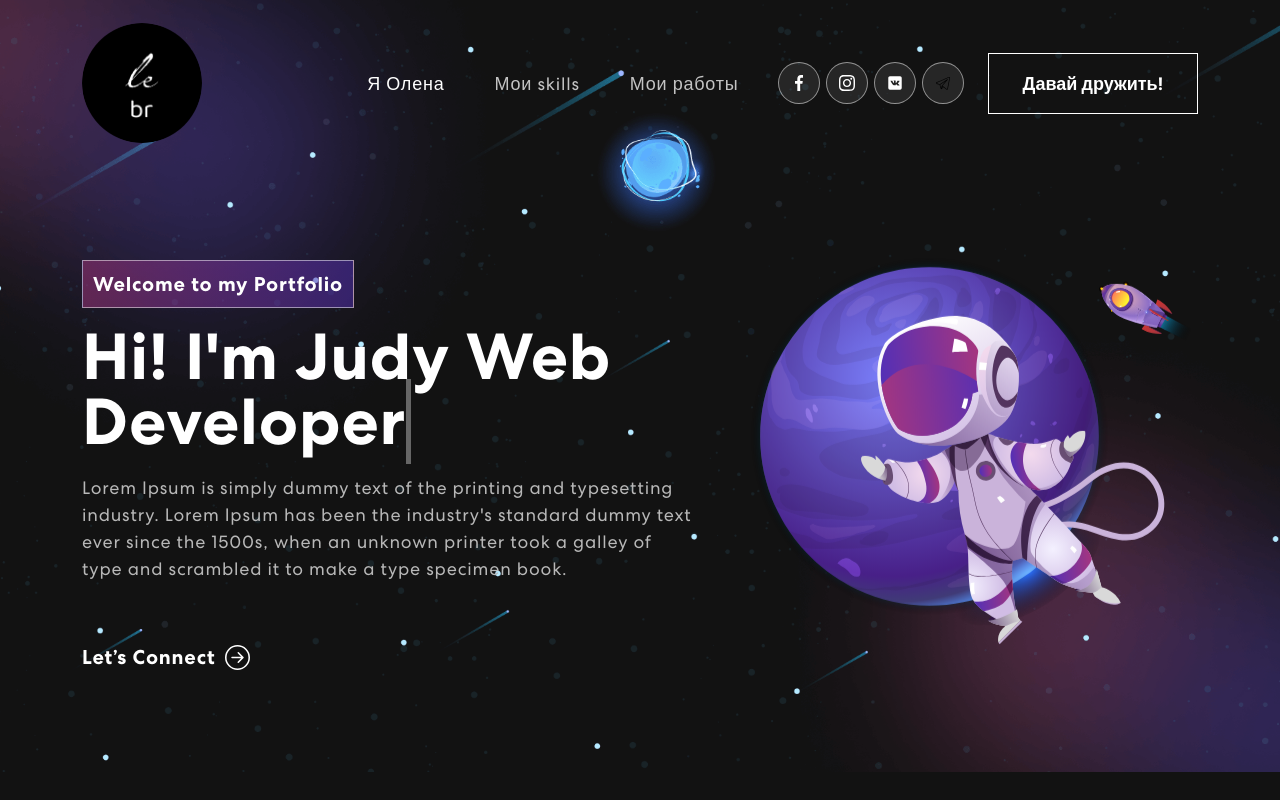
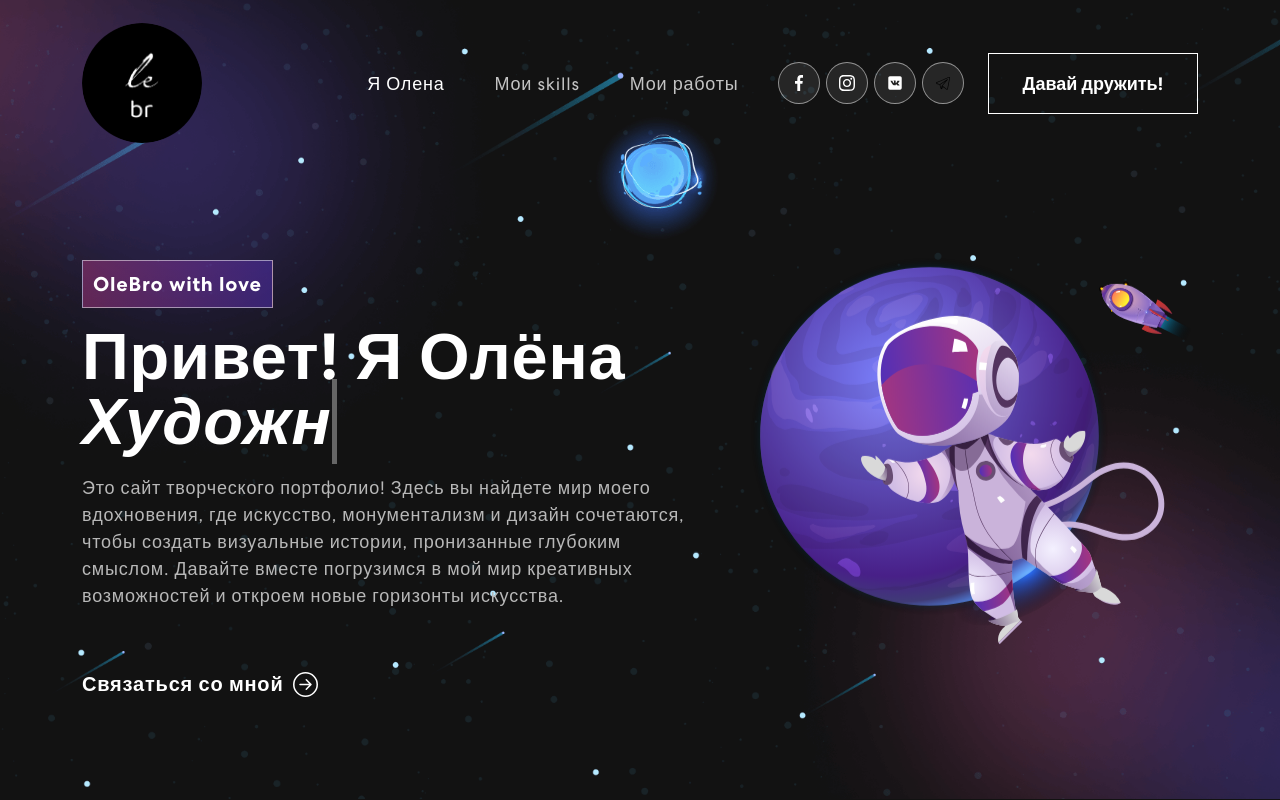
Before and after one commit to homeDevelopman/olebro, a React (Create React App) app: page / in a window 1280 px wide. Built offline with nearby package versions, Linux system fonts and the light colour scheme.

Commit message:
-поправить текстовки

```diff
--- a/src/App.css
+++ b/src/App.css
@@ -84,75 +84,8 @@ p.danger {
 
 
 
-/************ Banner Css ************/
-.banner {
-  margin-top: 0;
-  padding: 260px 0 100px 0;
-  background-image: url('./assets/img/banner-bg.png');
-  background-position: top center;
-  background-size: cover;
-  background-repeat: no-repeat;
-}
-.banner .tagline {
-  font-weight: 700;
-  letter-spacing: 0.8px;
-  padding: 8px 10px;
-  background: linear-gradient(90.21deg, rgba(170, 54, 124, 0.5) -5.91%, rgba(74, 47, 189, 0.5) 111.58%);
-  border: 1px solid rgba(255, 255, 255, 0.5);
-  font-size: 20px;
-  margin-bottom: 16px;
-  display: inline-block;
-}
-.banner h1 {
-  font-size: 65px;
-  font-weight: 700;
-  letter-spacing: 0.8px;
-  line-height: 1;
-  margin-bottom: 20px;
-  display: block;
-}
-.banner p {
-  color: #B8B8B8;
-  font-size: 18px;
-  letter-spacing: 0.8px;
-  line-height: 1.5em;
-  width: 96%;
-}
-.banner button {
-  color: #fff;
-  font-weight: 700;
-  font-size: 20px;
-  margin-top: 60px;
-  letter-spacing: 0.8px;
-  display: flex;
-  align-items: center;
-}
-.banner button svg {
-  font-size: 25px;
-  margin-left: 10px;
-  transition: 0.3s ease-in-out;
-  line-height: 1;
-}
-.banner button:hover svg {
-  margin-left: 25px;
-}
-.banner img {
-  animation: updown 3s linear infinite;
-}
-@keyframes updown {
-  0% {
-    transform: translateY(-20px);
-  }
-  50% {
-    transform: translateY(20px);
-  }
-  100% {
-    transform: translateY(-20px);
-  }
-}
-.txt-rotate > .wrap {
-  border-right: 0.08em solid #666;
-}
+
+
 
 /************ Skills Css ************/
 .skill {
--- a/src/components/banner/Banner.js
+++ b/src/components/banner/Banner.js
@@ -12,7 +12,7 @@ export const Banner = () => {
     const [text, setText] = useState('');
     const [delta, setDelta] = useState(300 - Math.random() * 100);
     const [index, setIndex] = useState(1);
-    const toRotate = [ "Web Developer", "Web Designer", "UI/UX Designer" ];
+    const toRotate = [ "Художник", "монументалист", "дизайнер"];
     const period = 2000;
 
     useEffect(() => {
@@ -56,10 +56,14 @@ export const Banner = () => {
                         <TrackVisibility>
                             {({ isVisible }) =>
                                 <div className={isVisible ? "animate__animated animate__fadeIn" : ""}>
-                                    <span className="tagline">Welcome to my Portfolio</span>
-                                    <h1>{`Hi! I'm Judy`} <span className="txt-rotate" dataPeriod="1000" data-rotate='[ "Web Developer", "Web Designer", "UI/UX Designer" ]'><span className="wrap">{text}</span></span></h1>
-                                    <p>Lorem Ipsum is simply dummy text of the printing and typesetting industry. Lorem Ipsum has been the industry's standard dummy text ever since the 1500s, when an unknown printer took a galley of type and scrambled it to make a type specimen book.</p>
-                                    <button onClick={() => console.log('connect')}>Let’s Connect <ArrowRightCircle size={25} /></button>
+                                    <span className="tagline">OleBro with love</span>
+                                    <h1>{`Привет! Я Олёна`} <span className="txt-rotate" dataPeriod="1000" data-rotate='[ "художник", "монументалист", "дизайнер" ]'><span className="wrap">{text}</span></span></h1>
+                                    <p>
+                                        Это сайт творческого портфолио!
+                                        Здесь вы найдете мир моего вдохновения, где искусство, монументализм и дизайн сочетаются, чтобы создать визуальные истории, пронизанные глубоким смыслом.
+                                        Давайте вместе погрузимся в мой мир креативных возможностей и откроем новые горизонты искусства.
+                                    </p>
+                                    <button onClick={() => console.log('connect')}>Связаться со мной <ArrowRightCircle size={25} /></button>
                                 </div>}
                         </TrackVisibility>
                     </Col>
--- a/src/components/banner/banner.css
+++ b/src/components/banner/banner.css
@@ -65,4 +65,5 @@
 }
 .txt-rotate > .wrap {
     border-right: 0.08em solid #666;
+    font-style: italic;
 }
```
